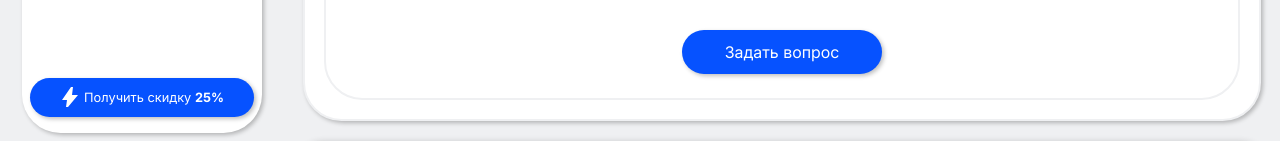
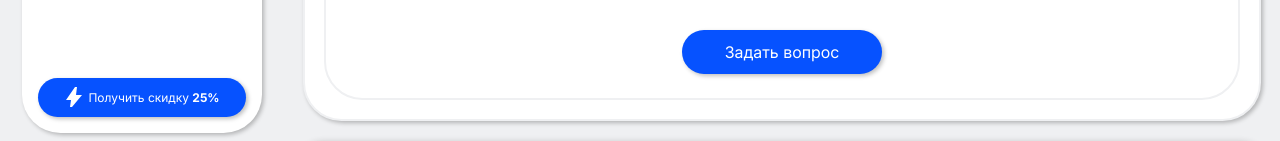
Before and after one commit to helennn123433/visitka_freelance, a Vue app: page / in a window 1280 px wide. Shown: the part 633-774 px from the top of the page. Built offline with nearby package versions, Linux system fonts and the light colour scheme; no server answers.

Commit message:
поправил кнопку 2.0

```diff
--- a/src/components/sidebar/SidebarComponent.vue
+++ b/src/components/sidebar/SidebarComponent.vue
@@ -225,11 +225,10 @@ function toggle(section: string) {
   background-color: #0652ff;
   border: 0 solid white;
   color: #ffffff;
-  font-size: 15px;
   border-radius: 20px;
   text-align: center;
   cursor: pointer;
-  font-size: 1vw;
+  font-size: 14px;
 }
 
 .btn_discount:hover {
@@ -243,7 +242,7 @@ function toggle(section: string) {
   align-items: center;
   padding: 1vh;
   gap: 1vh;
-  margin-bottom: 1vh;
+  margin: 1vh;
 }
 
 .img_discount {
@@ -257,8 +256,10 @@ function toggle(section: string) {
   padding: 1.5vh;
 }
 
-.btn_discount {
-  font-size: 1vw;
+@media (max-width: 1470px) {
+  .btn_discount{
+    font-size: 12px;
+  }
 }
 
 @media (max-width: 1440px) {
```
